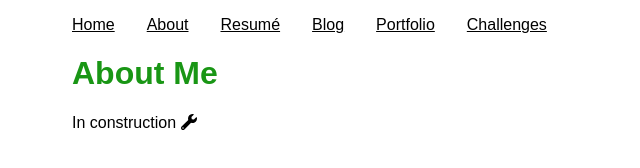
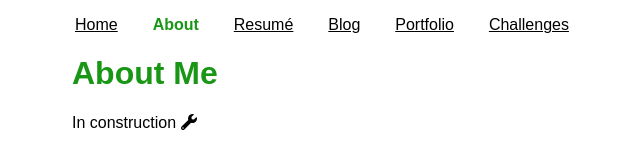
Before and after one commit to Sleachga/Portfolio, a Gatsby site: page /about in a window 1280 px wide. Shown: the whole page, without its empty margins (318-958 px from the left). Built offline with nearby package versions, Linux system fonts and the light colour scheme; Gatsby itself is replaced by a stand-in of ours.

Commit message:
fixed topbar layout and added color to selection

```diff
--- a/src/components/layout.js
+++ b/src/components/layout.js
@@ -1,5 +1,5 @@
-import * as React from 'react'
-import { Link } from 'gatsby'
+import * as React from 'react';
+import { Link } from 'gatsby';
 
 import styled from 'styled-components';
 
@@ -7,44 +7,68 @@ const Container = styled.div`
   margin: auto;
   max-width: 500px;
   font-family: sans-serif;
-`
+`;
 
-const Heading = styled.h1`color: #199615;`
+const Heading = styled.h1`
+  color: #199615;
+`;
 
 const Navlinks = styled.ul`
   display: flex;
+  flex-flow: row wrap;
+  justify-content: space-between;
   list-style: none;
   padding-left: 0;
-`
-
-const NavlinkItem = styled.li`padding-right: 2rem;`
-const NavLinkText = styled(props => <Link {...props} />)`
+`;
+const NavlinkItem = styled.li``;
+const NavLinkText = styled((props) => <Link {...props} />)`
   color: black;
+  padding: 3px;
+  ${(props) =>
+    props.selected &&
+    `
+      color: #199615;
+      font-weight: 800;
+      text-decoration: none;
+    `}
 `;
 
-const Layout = ({ pageTitle, children }) => {
+const Layout = ({ pageTitle, children, page }) => {
   return (
     <Container>
       <title>{pageTitle}</title>
       <nav>
         <Navlinks>
           <NavlinkItem>
-            <NavLinkText to="/">Home</NavLinkText>
+            <NavLinkText selected={page === 'home'} to='/'>Home</NavLinkText>
           </NavlinkItem>
           <NavlinkItem>
-            <NavLinkText to="/about">About</NavLinkText>
+            <NavLinkText selected={page === 'about'} to='/about'>
+              About
+            </NavLinkText>
           </NavlinkItem>
           <NavlinkItem>
-            <NavLinkText to="/resume">Resumé</NavLinkText>
+            <NavLinkText selected={page === 'resume'} to='/resume'>
+              Resumé
+            </NavLinkText>
           </NavlinkItem>
           <NavlinkItem>
-            <NavLinkText to="/blog">Blog</NavLinkText>
+            <NavLinkText selected={page === 'blog'} to='/blog'>
+              Blog
+            </NavLinkText>
           </NavlinkItem>
           <NavlinkItem>
-            <NavLinkText to="/portfolio">Portfolio</NavLinkText>
+            <NavLinkText selected={page === 'portfolio'} to='/portfolio'>
+              Portfolio
+            </NavLinkText>
           </NavlinkItem>
           <NavlinkItem>
-            <NavLinkText to="/challenges">Challenges</NavLinkText>
+            <NavLinkText
+              selected={page === 'challenges'}
+              to='/challenges'
+            >
+              Challenges
+            </NavLinkText>
           </NavlinkItem>
         </Navlinks>
       </nav>
@@ -53,7 +77,7 @@ const Layout = ({ pageTitle, children }) => {
         {children}
       </main>
     </Container>
-  )
-}
+  );
+};
 
-export default Layout
+export default Layout;
--- a/src/pages/about.js
+++ b/src/pages/about.js
@@ -7,7 +7,7 @@ import { faWrench } from '@fortawesome/free-solid-svg-icons'
 
 const AboutPage = () => {
   return (
-    <Layout pageTitle="About Me">
+    <Layout page='about' pageTitle='About Me'>
       <p>In construction <FontAwesomeIcon icon={faWrench} /></p>
     </Layout>
   )
--- a/src/pages/blog/index.js
+++ b/src/pages/blog/index.js
@@ -1,10 +1,10 @@
-import * as React from "react";
+import * as React from 'react';
 import { Link, graphql } from 'gatsby'
-import Layout from "../../components/layout";
+import Layout from '../../components/layout';
 
 const BlogPage = ({ data }) => {
   return (
-    <Layout pageTitle="Blog Posts">
+    <Layout page='blog' pageTitle='Blog Posts'>
       {data.allMdx.nodes.map((node) => (
         <article key={node.id}>
           <h2>
--- a/src/pages/challenges.js
+++ b/src/pages/challenges.js
@@ -7,7 +7,7 @@ import { faWrench } from '@fortawesome/free-solid-svg-icons'
 
 const Challenges = () => {
   return (
-    <Layout pageTitle="Coding Challenges">
+    <Layout page='challenges' pageTitle='Coding Challenges'>
       <p>In construction <FontAwesomeIcon icon={faWrench} /></p>
     </Layout>
   )
--- a/src/pages/index.js
+++ b/src/pages/index.js
@@ -22,7 +22,7 @@ const Text = styled.div`
 
 const IndexPage = () => {
   return (
-    <Layout pageTitle="Hey there 👋">
+    <Layout page='home' pageTitle="Hey there 👋">
       <div>
         <p>I'm Sanford. I'm a full-stack Javascript developer.</p>
         <Container>
@@ -49,7 +49,7 @@ const IndexPage = () => {
         more about me
       </p>
       <StaticImage
-        alt="Clifford, a reddish-brown pitbull, posing on a couch and looking stoically at the camera"
+        alt="Me looking good while hiking"
         src="../images/profile.jpeg"
       />
     </Layout>
--- a/src/pages/portfolio.js
+++ b/src/pages/portfolio.js
@@ -7,7 +7,7 @@ import { faWrench } from '@fortawesome/free-solid-svg-icons'
 
 const Portfolio = () => {
   return (
-    <Layout pageTitle="Portfolio">
+    <Layout page='portfolio' pageTitle="Portfolio">
       <p>In construction <FontAwesomeIcon icon={faWrench} /></p>
     </Layout>
   )
--- a/src/pages/resume.js
+++ b/src/pages/resume.js
@@ -7,7 +7,7 @@ import { faWrench } from '@fortawesome/free-solid-svg-icons'
 
 const Resume = () => {
   return (
-    <Layout pageTitle="Resumé">
+    <Layout page='resume' pageTitle='Resumé'>
       <p>In construction <FontAwesomeIcon icon={faWrench} /></p>
     </Layout>
   )
```
